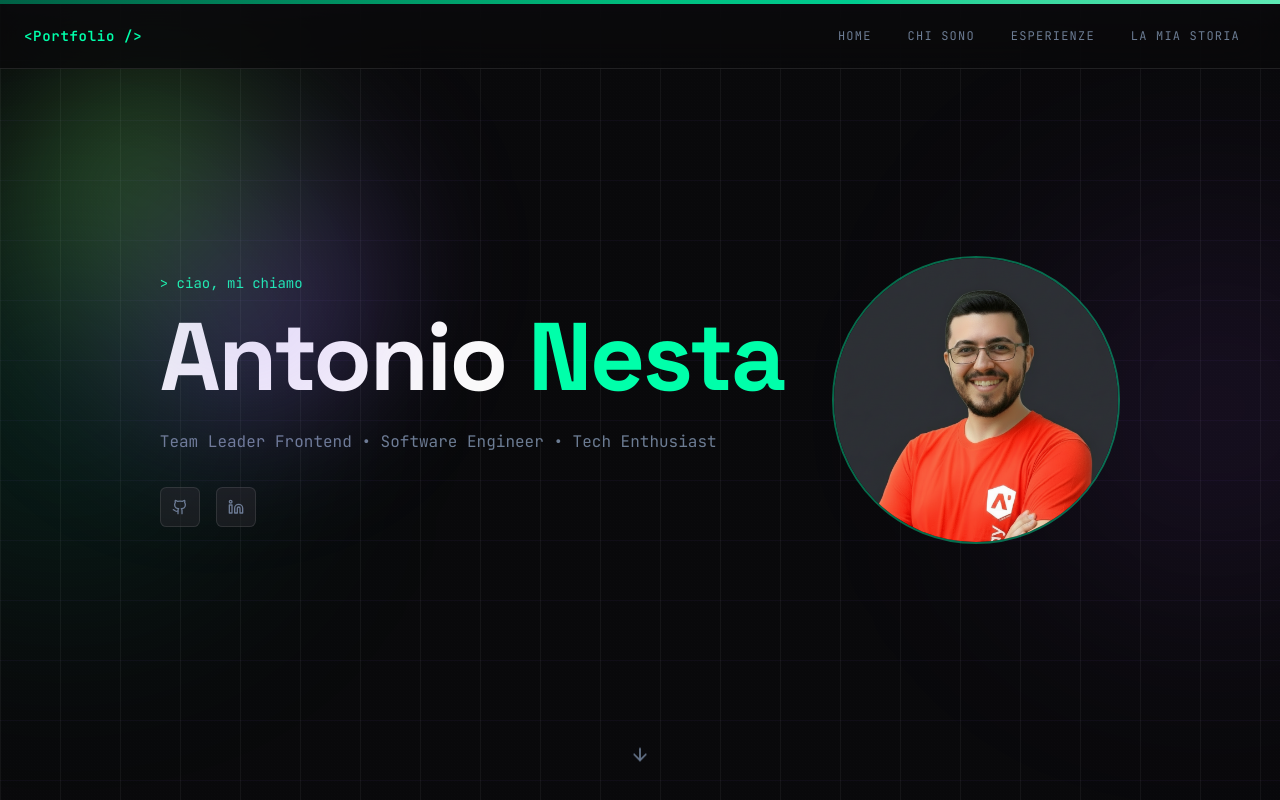
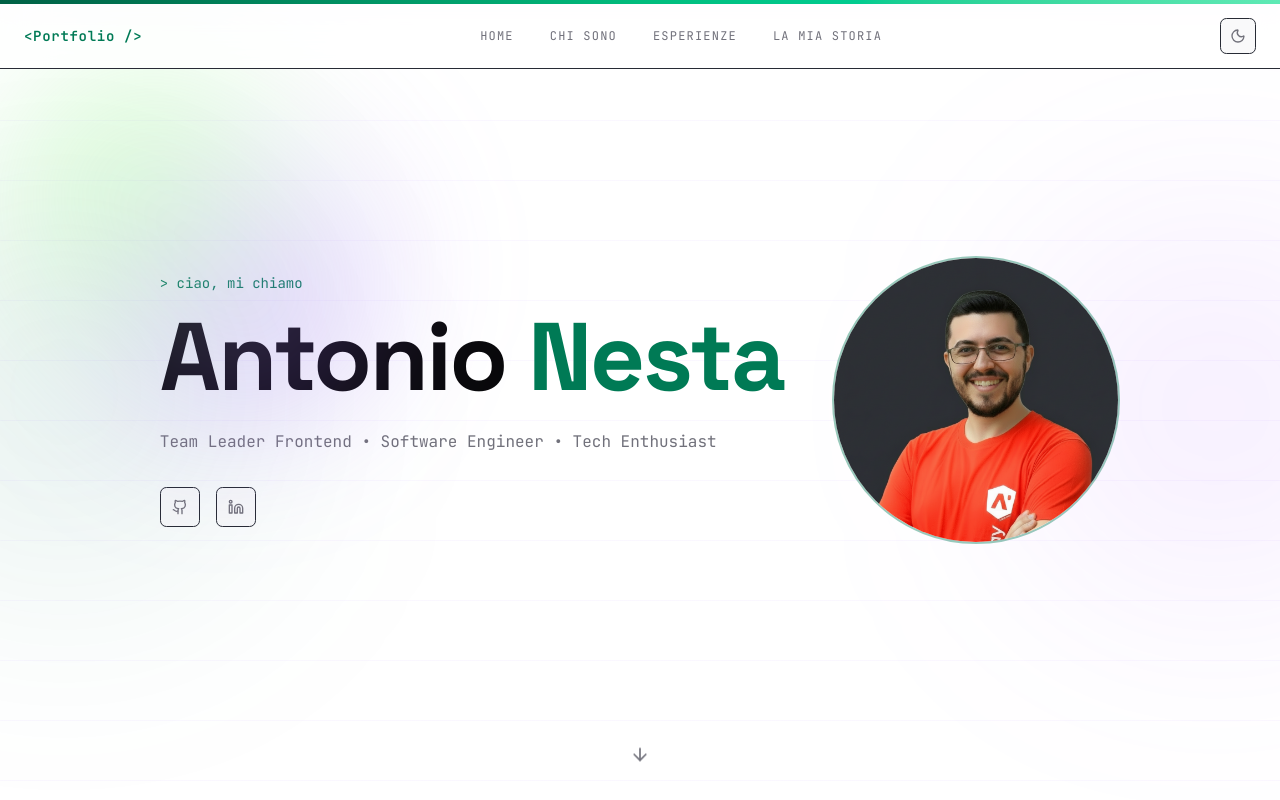
Before and after one commit to antonionesta/portfolio, a Next.js app: page / in a window 1280 px wide. Shown: the top 800 px of the page. Built offline with nearby package versions, Linux system fonts and the light colour scheme.

Commit message:
Gestione dark mode

```diff
--- a/src/app/layout.tsx
+++ b/src/app/layout.tsx
@@ -16,9 +16,7 @@ const displayFont = Space_Grotesk({
 });
 
 export const metadata: Metadata = {
-  title: "Portfolio Tech | Personal Site",
-  description:
-    "Sito personale tech-style con stile dark, accenti neon e animazioni scroll.",
+  title: "Antonio Nesta | Portfolio"
 };
 
 export default function RootLayout({
@@ -27,7 +25,28 @@ export default function RootLayout({
   children: React.ReactNode;
 }>) {
   return (
-    <html lang="en" className={cn("font-mono", monoFont.variable)}>
+    // La classe tema puo differire tra SSR e client (preferenza in localStorage/sistema),
+    // quindi sopprimiamo i warning di hydration su <html> per questo mismatch atteso.
+    <html lang="en" suppressHydrationWarning className={cn("font-mono", monoFont.variable)}>
+      <head>
+        <script
+          dangerouslySetInnerHTML={{
+            __html: `
+              // Esegue prima dell'hydration di React per evitare il flash del tema (FOUC):
+              // 1) legge la preferenza esplicita da localStorage
+              // 2) in fallback usa la preferenza del sistema operativo
+              // 3) aggiunge/rimuove la classe .dark su <html>
+              (function () {
+                try {
+                  var saved = localStorage.getItem("theme");
+                  var isDark = saved ? saved === "dark" : window.matchMedia("(prefers-color-scheme: dark)").matches;
+                  document.documentElement.classList.toggle("dark", isDark);
+                } catch (e) {}
+              })();
+            `,
+          }}
+        />
+      </head>
       <body className={`${displayFont.variable} ${monoFont.variable} antialiased`}>
         {children}
       </body>
--- a/src/app/page.tsx
+++ b/src/app/page.tsx
@@ -10,7 +10,7 @@ import { navItems, portfolioContent } from "@/data/portfolio";
 export default function Home() {
 
   return (
-    <main className="dark min-h-screen bg-background">
+    <main className="min-h-screen bg-background">
       <div className="noise absolute inset-0 z-0" />
 
       <TopScrollProgress />
--- a/src/components/navbar.tsx
+++ b/src/components/navbar.tsx
@@ -2,6 +2,7 @@
 
 import { scrollToSection } from "@/lib/scroll-to-section";
 import type { NavItem } from "@/types/portfolio";
+import { ThemeToggle } from "@/components/theme-toggle";
 import { AnimatePresence, motion } from "framer-motion";
 import { Menu, X } from "lucide-react";
 import { type MouseEvent, useEffect, useState } from "react";
@@ -57,10 +58,13 @@ export function Navbar({ brand, navItems }: { brand: string; navItems: NavItem[]
           ))}
         </div>
 
-        {/* Mobile toggle */}
-        <button onClick={() => setIsOpen(!isOpen)} className="md:hidden text-foreground">
-          {isOpen ? <X className="h-5 w-5" /> : <Menu className="h-5 w-5" />}
-        </button>
+        <div className="flex items-center gap-2">
+          <ThemeToggle />
+          {/* Mobile toggle */}
+          <button onClick={() => setIsOpen(!isOpen)} className="md:hidden text-foreground">
+            {isOpen ? <X className="h-5 w-5" /> : <Menu className="h-5 w-5" />}
+          </button>
+        </div>
       </div>
 
       {/* Mobile menu */}
--- /dev/null
+++ b/src/components/theme-toggle.tsx
@@ -0,0 +1,48 @@
+"use client";
+
+import { Moon, Sun } from "lucide-react";
+import { useEffect, useState } from "react";
+
+type ThemeMode = "light" | "dark";
+
+export function ThemeToggle() {
+  const [mounted, setMounted] = useState(false);
+  const [theme, setTheme] = useState<ThemeMode>("dark");
+
+  useEffect(() => {
+    // Mantiene lo stato UI allineato al tema effettivo scelto a runtime.
+    // Viene eseguito solo lato client (localStorage + matchMedia sono API browser).
+    const root = document.documentElement;
+    const storedTheme = localStorage.getItem("theme");
+    const systemPrefersDark = window.matchMedia("(prefers-color-scheme: dark)").matches;
+    const nextTheme: ThemeMode =
+      storedTheme === "light" || storedTheme === "dark"
+        ? (storedTheme as ThemeMode)
+        : systemPrefersDark
+          ? "dark"
+          : "light";
+
+    root.classList.toggle("dark", nextTheme === "dark");
+    setTheme(nextTheme);
+    setMounted(true);
+  }, []);
+
+  const toggleTheme = () => {
+    // Fonte unica di verita: aggiorna classe DOM + persiste preferenza + aggiorna stato React.
+    const nextTheme: ThemeMode = theme === "dark" ? "light" : "dark";
+    document.documentElement.classList.toggle("dark", nextTheme === "dark");
+    localStorage.setItem("theme", nextTheme);
+    setTheme(nextTheme);
+  };
+
+  return (
+    <button
+      type="button"
+      aria-label={mounted ? `Attiva tema ${theme === "dark" ? "chiaro" : "scuro"}` : "Cambia tema"}
+      onClick={toggleTheme}
+      className="inline-flex h-9 w-9 items-center justify-center rounded-md border border-border bg-secondary/50 text-muted-foreground transition-all hover:border-primary hover:text-primary"
+    >
+      {mounted && theme === "dark" ? <Sun className="h-4 w-4" /> : <Moon className="h-4 w-4" />}
+    </button>
+  );
+}
--- a/src/lib/scroll-to-section.ts
+++ b/src/lib/scroll-to-section.ts
@@ -1,10 +1,13 @@
 export function scrollToSection(href: string): boolean {
+  // Accetta sia "#about" sia "about" e normalizza in un id elemento.
   const id = href.startsWith("#") ? href.slice(1) : href;
   const el = document.getElementById(id);
   if (!el) {
     return false;
   }
 
+  // Calcola una posizione top stabile tenendo conto della navbar fissa.
+  // L'offset extra mantiene il titolo sezione leggermente sotto la navbar.
   const nav = document.querySelector("nav");
   const navHeight = nav instanceof HTMLElement ? nav.offsetHeight : 65;
   const targetTop = el.getBoundingClientRect().top + window.scrollY - (navHeight - 60);
@@ -13,6 +16,7 @@ export function scrollToSection(href: string): boolean {
     top: Math.max(0, targetTop),
     behavior: "smooth",
   });
+  // Mantiene l'hash URL allineato alla sezione senza forzare un salto pagina.
   window.history.replaceState(null, "", `#${id}`);
 
   return true;
```
